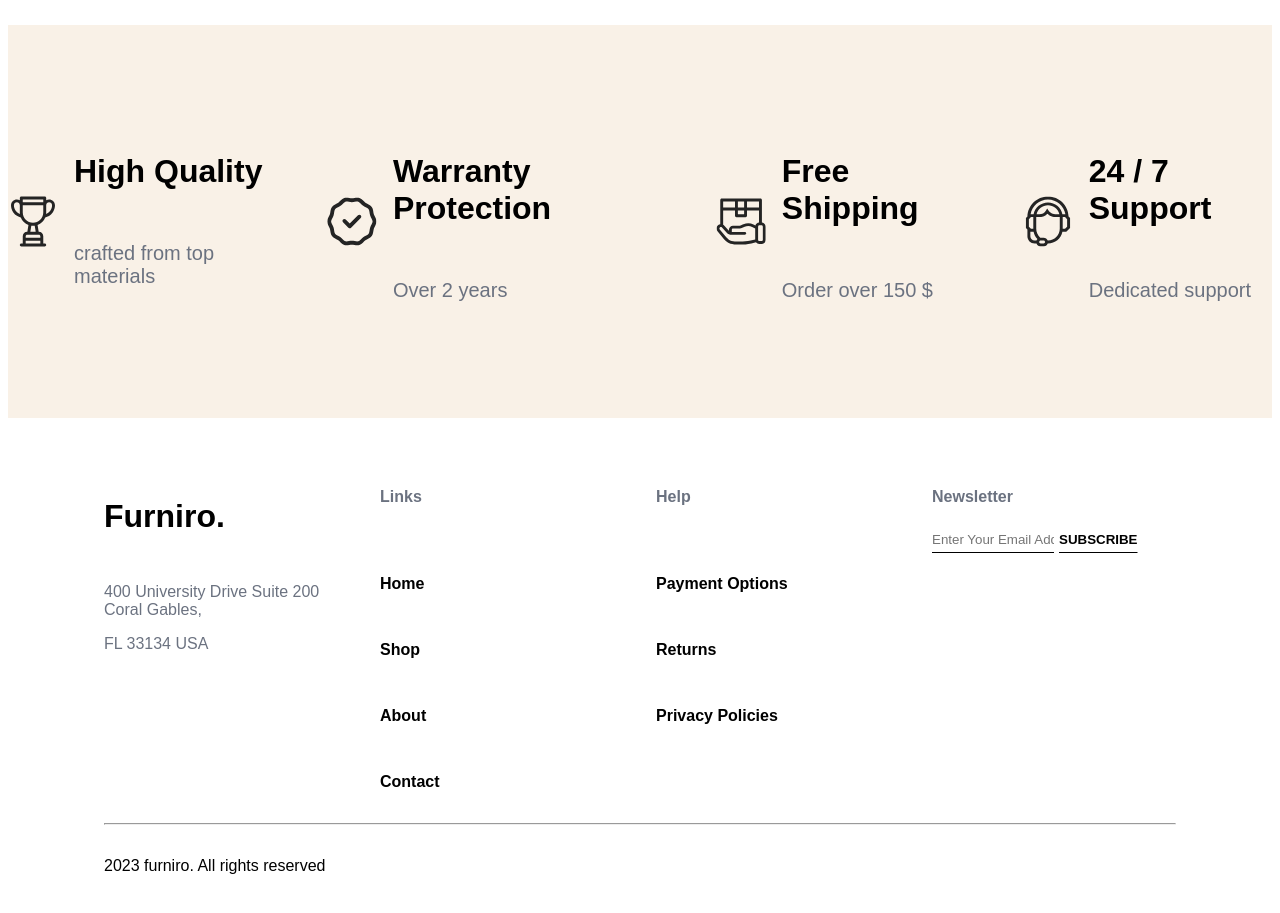
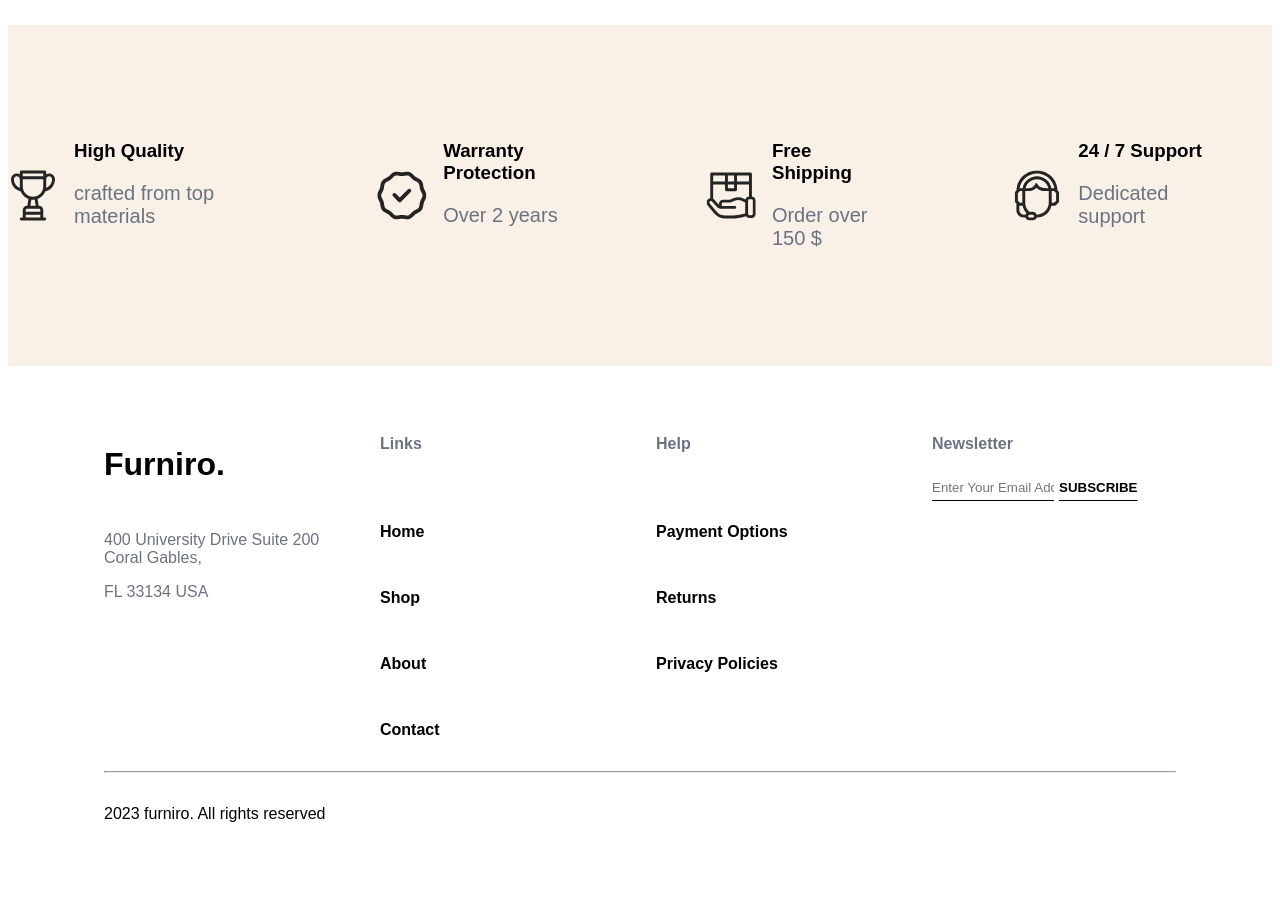
Before and after one commit to JefersonSmith/furniro, a React (Create React App) app in the folder furniro/: page / in a window 1280 px wide. Shown: the part 1280-2193 px from the top of the page. Built offline with nearby package versions, Linux system fonts and the light colour scheme; no server answers.

Commit message:
fix: css display

```diff
--- a/furniro/src/components/styles.css
+++ b/furniro/src/components/styles.css
@@ -112,21 +112,13 @@
 .advantage {
   display: flex;
   gap: 1rem;
+  margin-right: 70px;
 }
 
 .advantage-icon {
   width: 50px;
 }
 
-.advantage-content {
-  display: flex;
-  flex-direction: column;
-}
-
-.advantage-title {
-  font-weight: 600;
-  font-size: 2rem;
-}
 
 .advantage-subtitle {
   font-size: 1.25rem;
```
